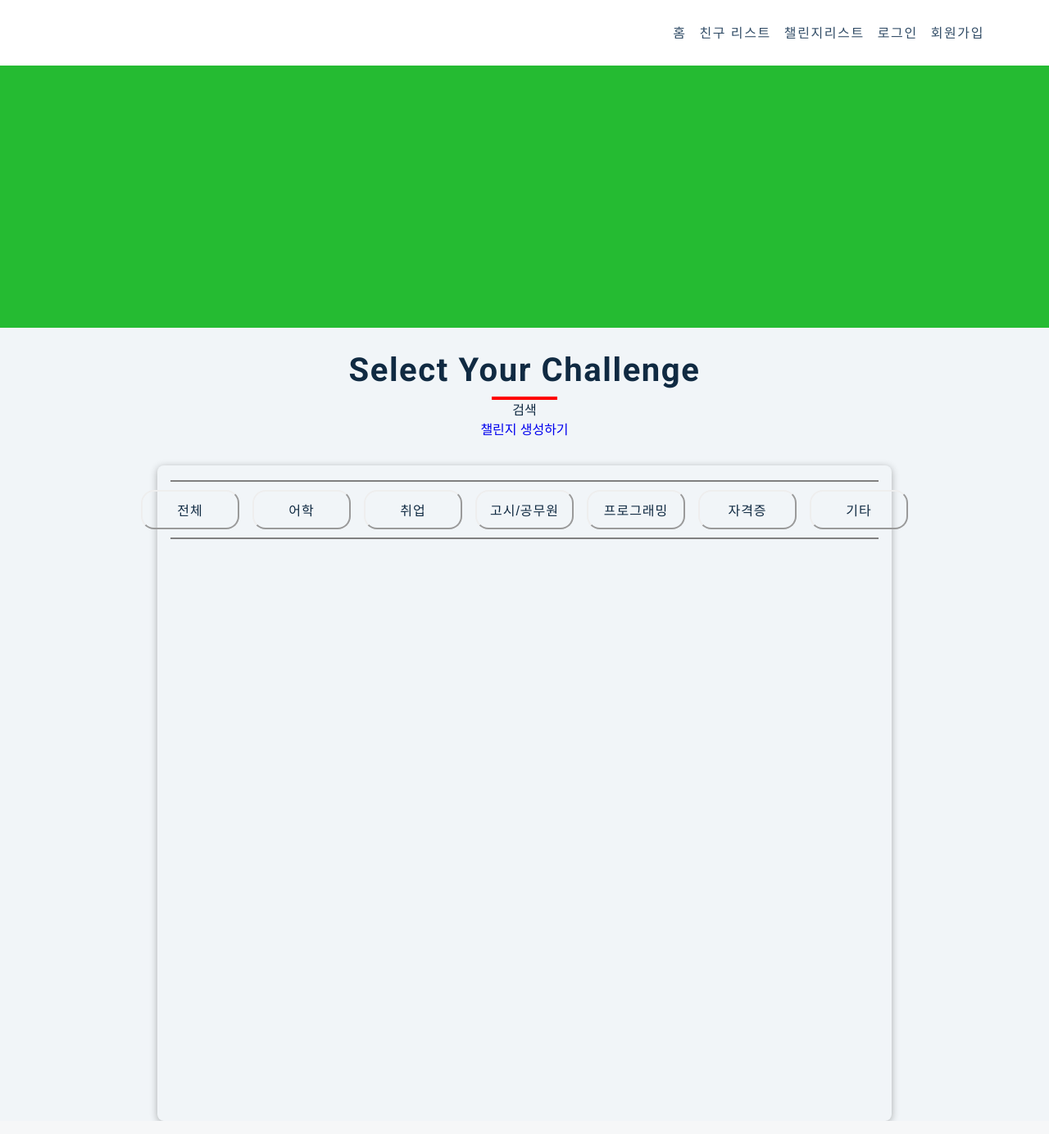
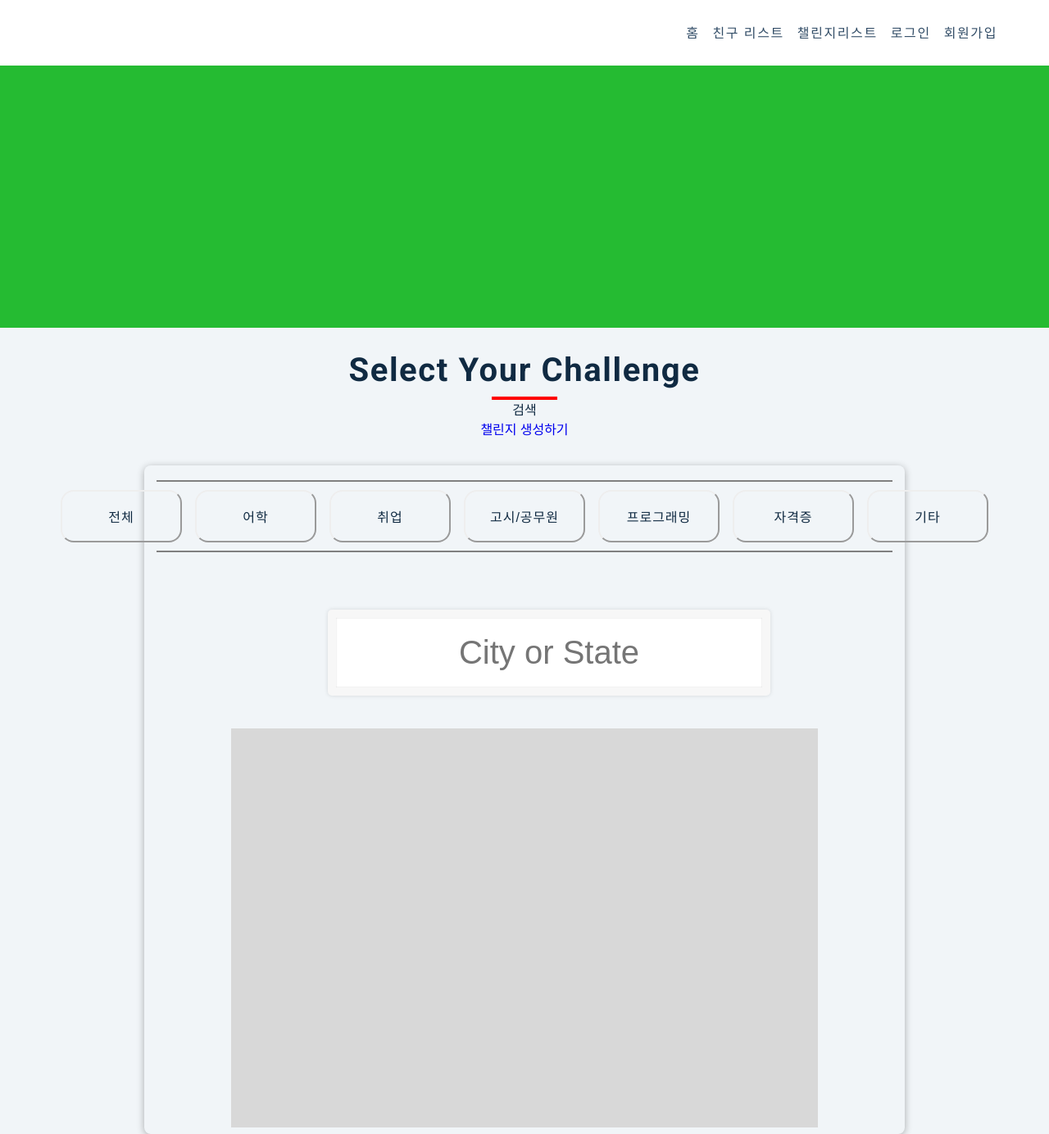
Before and after one commit to DOWITH-Developer/DOWITH, a Django app: page /challenge/list/ in a window 1280 px wide. Shown: the whole page at 82% size. Run offline with Django 3.2, Linux system fonts and the light colour scheme; data that the repository does not hold is empty; some libraries are stand-ins or nearby versions.

Commit message:
challengeList Ajax 추가

```diff
--- a/challenge/templates/challenge/ch_list.html
+++ b/challenge/templates/challenge/ch_list.html
@@ -2,9 +2,13 @@
 
 {% load static %}
 
+
 {% block extra_head %}
-    <link rel="stylesheet" href="{% static 'css/ch_list.css' %}">
+<link rel="stylesheet" href="{% static 'css/ch_list.css' %}">
+<link rel="stylesheet" href="{% static 'css/search_challenge.css' %}">
+<script src="{% static 'js/search.js' %}" defer></script>
 {% endblock %}
+
 {% block content %}
     <div class="title">
         <h2>Select your Challenge</h2>
@@ -33,6 +37,11 @@
             <button class="filter-btn tab" data-tab-target="#tab7">기타</button>
         </div>
         <hr width=100% color="#808080" style="margin: 10px 0px">
+        <form class="search-form">
+            <input type="text" class="searchInput" placeholder="City or State">
+            <ul class="suggestions">
+            </ul>
+        </form>
         <div class="content">
             <div id="tab1" data-tab-content class="items active">
                 {% for cha in alls %}
@@ -91,7 +100,10 @@
                 {% endfor %}
             </div>
         </div>
+        <div class="contentContainer">
+        </div>
     </div>
+
 {% endblock %}
 
 {% block script %}
--- a/challenge/templates/challenge/challenge_calendar.html
+++ b/challenge/templates/challenge/challenge_calendar.html
@@ -5,6 +5,7 @@
 {% block calendar_head %}
     <link rel="stylesheet" href="{% static 'css/calendar.css' %}">
 {% endblock %}
+
 {% block calendar_script %}
 <div class="calendar_container">
     <h2 class="calendar_title"></h2>
--- a/challenge/templates/challenge/challenge_detail.html
+++ b/challenge/templates/challenge/challenge_detail.html
@@ -1,4 +1,4 @@
-{% extends 'challenge/layout.html' %}
+    {% extends 'challenge/layout.html' %}
 {% load static %}
 
 {% block extra_head %}
--- /dev/null
+++ b/config/static/css/search_challenge.css
@@ -0,0 +1,72 @@
+*, *:before, *:after {
+box-sizing: inherit;
+}
+
+input {
+width: 100%;
+padding: 20px;
+}
+
+.search-form {
+max-width: 400px;
+margin: 50px auto;
+}
+
+input.searchInput {
+margin: 0;
+text-align: center;
+outline: 0;
+border: 10px solid #F7F7F7;
+width: 120%;
+left: -10%;
+position: relative;
+top: 10px;
+z-index: 2;
+border-radius: 5px;
+font-size: 40px;
+box-shadow: 0 0 5px rgba(0, 0, 0, 0.12), inset 0 0 2px rgba(0, 0, 0, 0.19);
+}
+
+.suggestions {
+margin: 0;
+padding: 0;
+position: relative;
+/*perspective: 20px;*/
+}
+
+.suggestions li {
+background: white;
+list-style: none;
+border-bottom: 1px solid #D8D8D8;
+box-shadow: 0 0 10px rgba(0, 0, 0, 0.14);
+margin: 0;
+padding: 20px;
+transition: background 0.2s;
+display: flex;
+justify-content: space-between;
+text-transform: capitalize;
+}
+
+.suggestions li:nth-child(even) {
+transform: perspective(100px) rotateX(3deg) translateY(2px) scale(1.001);
+background: linear-gradient(to bottom,  #ffffff 0%,#EFEFEF 100%);
+}
+
+.suggestions li:nth-child(odd) {
+transform: perspective(100px) rotateX(-3deg) translateY(3px);
+background: linear-gradient(to top,  #ffffff 0%,#EFEFEF 100%);
+}
+
+span.population {
+font-size: 15px;
+}
+
+.hl {
+background: #ffc600;
+}
+
+.contentContainer {
+background-color: #D8D8D8;
+width: 80%;
+height: 80%;
+}
--- a/config/static/js/layout.js
+++ /dev/null
@@ -1,151 +0,0 @@
-// navbar toggle
-const navToggle = document.querySelector(".nav-toggle");
-const links = document.querySelector(".links");
-
-navToggle.addEventListener("click", function () {
-    links.classList.toggle('show-links');
-})
-
-// studies items
-const studies = [
-    {
-      id: 1,
-      title: "Django",
-      category: "breakfast",
-      price: 15.99,
-      img: "./img/screenshot.png",
-      desc: `Lorem ipsum dolor `,
-    },
-    {
-      id: 2,
-      title: "JAVA",
-      category: "lunch",
-      price: 13.99,
-      img: "./img/screenshot.png",
-      desc: `Lorem ipsum dolor `,
-    },
-    {
-      id: 3,
-      title: "Python",
-      category: "shakes",
-      price: 6.99,
-      img: "./img/screenshot.png",
-      desc: `Lorem ipsum dolor `,
-    },
-    {
-      id: 4,
-      title: "JS",
-      category: "breakfast",
-      price: 20.99,
-      img: "./img/screenshot.png",
-      desc: `Lorem ipsum dolor `,
-    },
-    {
-        id: 5,
-        title: "Django",
-        category: "breakfast",
-        price: 15.99,
-        img: "./img/screenshot.png",
-        desc: `Lorem ipsum dolor `,
-      },
-      {
-        id: 6,
-        title: "JAVA",
-        category: "lunch",
-        price: 13.99,
-        img: "./img/screenshot.png",
-        desc: `Lorem ipsum dolor `,
-      },
-      {
-        id: 7,
-        title: "Python",
-        category: "shakes",
-        price: 6.99,
-        img: "./img/screenshot.png",
-        desc: `Lorem ipsum dolor `,
-      },
-      {
-        id: 8,
-        title: "JS",
-        category: "breakfast",
-        price: 20.99,
-        img: "./img/screenshot.png",
-        desc: `Lorem ipsum dolor `,
-      },
-  ];
-
-
-// select items
-
-// get parent element
-const sectionCenter = document.querySelector(".section-center");
-const btnContainer = document.querySelector(".btn-container");
-// display all items when page loads
-window.addEventListener("DOMContentLoaded", function () {
-    displayItems(studies);
-    displayBtns();
-});
-
-// 받아와서 내용을 보여준다
-function displayItems(studies) {
-    let displayStudies = studies.map(function (item) {
-        return `<article class="study-item">
-            <img src=${item.img} alt=${item.title} class="photo" />
-            <div class="item-info">
-                <h4>${item.title}</h4>
-                <p class="item-text">
-                ${item.desc}
-                </p>
-            </div>
-            </article>`;
-    });
-    displayStudies = displayStudies.join("");
-    sectionCenter.innerHTML = displayStudies;
-}
-
-function displayBtns() {
-    const categories = studies.reduce(
-        function (values, item) {
-        if (!values.includes(item.category)) {
-            values.push(item.category);
-        }
-        return values;
-        },
-        ["all"]
-    );
-
-    // 이해
-    const categoryBtns = categories
-        .map(function (category) {
-        return `<button type="button" class="filter-btn" data-id=${category}>
-            ${category}
-            </button>`;
-        })
-        .join("");
-    btnContainer.innerHTML = categoryBtns;
-
-    displayMatchItems(btnContainer)
-    // 함수 분리 가능
-}
-
-// 이해
-// 클릭 이벤트에 대해 일치하는 요소에 대해서 반환
-function displayMatchItems(btnContainer){
-  const filterBtns = btnContainer.querySelectorAll(".filter-btn");
-  filterBtns.forEach(function (btn) {
-  btn.addEventListener("click", function (e) {
-      const category = e.currentTarget.dataset.id;
-      const studyCategory = studies.filter(function (studyItem) {
-      if (studyItem.category === category) {
-          return studyItem;
-      }
-      });
-
-      if (category === "all") {
-          displayItems(studies);
-      } else {
-          displayItems(studyCategory);
-      }
-      });
-  });
-}
--- /dev/null
+++ b/config/static/js/search.js
@@ -0,0 +1,36 @@
+const endpoint = 'https://gist.githubusercontent.com/Miserlou/c5cd8364bf9b2420bb29/raw/2bf258763cdddd704f8ffd3ea9a3e81d25e2c6f6/cities.json';
+
+const cities = [];
+fetch(endpoint)
+  .then(blob => blob.json())
+  .then(data => cities.push(...data));
+
+function findMatches(wordToMatch, cities) {
+  return cities.filter(place => {
+    const regex = new RegExp(wordToMatch, 'gi');
+    return place.city.match(regex) || place.state.match(regex)
+  });
+}
+
+function displayMatches() {
+  const matchArray = findMatches(this.value, cities);
+  const html = matchArray.map(place => {
+    const regex = new RegExp(this.value, 'gi');
+    const cityName = place.city.replace(regex, `<span class="hl">${this.value}</span>`);
+    const stateName = place.state.replace(regex, `<span class="hl">${this.value}</span>`);
+    return `
+        <li>
+            <span class="name">${cityName}, ${stateName}</span>
+        </li>
+    `;
+  }).join('');
+  contentContainer.innerHTML = html;
+}
+
+const searchInput = document.querySelector('.searchInput');
+const suggestions = document.querySelector('.suggestions');
+const contentContainer = document.querySelector('.content');
+
+
+searchInput.addEventListener('change', displayMatches);
+searchInput.addEventListener('keyup', displayMatches);
--- a/config/templates/layout.html
+++ b/config/templates/layout.html
@@ -12,10 +12,11 @@
             href="https://cdnjs.cloudflare.com/ajax/libs/font-awesome/5.14.0/css/all.min.css"
         />
         <link rel="stylesheet" href="{% static 'css/layout.css' %}" />
-        <script src="{% static 'js/layout.js' %}" defer></script>
+
 
         {% block extra_head %} {% endblock %}
         {% block calendar_head %} {% endblock %}
+        {% block search_friend %} {% endblock %}
 
     </head>
     <body>
@@ -62,10 +63,11 @@
 
         {% block content %}
         {% endblock content %}
+        {% block script %}
+        {% endblock script %}
+
         {% block calendar %}
         {% endblock calendar %}
-        {% block script %}
-        {% endblock script %}
         {% block calendar_script %}
         {% endblock calendar_script %}
     </body>
```
Also changed, not shown: 1 other file.
